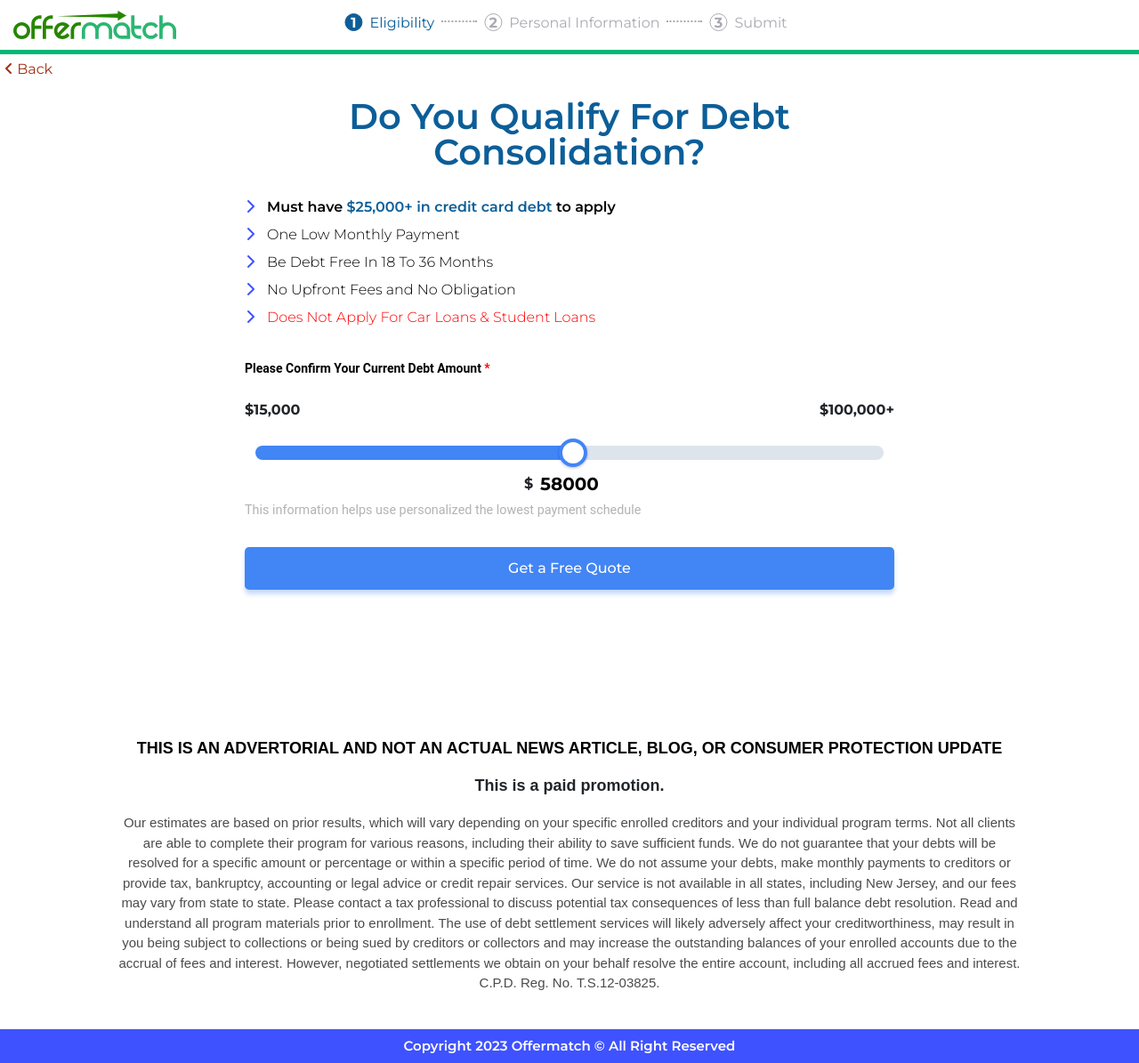
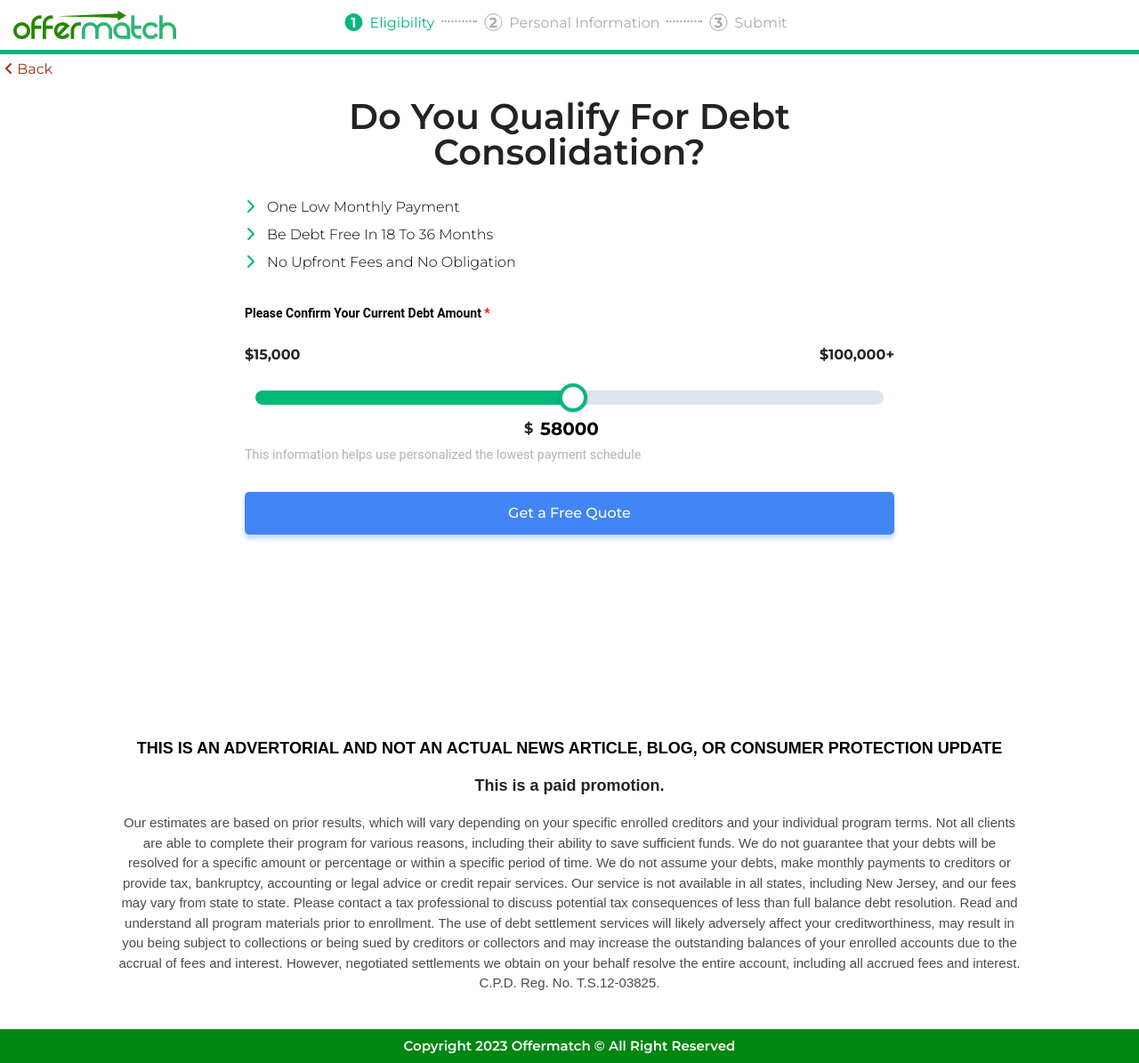
Before and after one commit to alangarza/trylendingpro, a PHP site: page /apply in a window 1280 px wide. Shown: the whole page at 89% size. Run offline with PHP 8.4, Linux system fonts and the light colour scheme; some libraries are stand-ins or nearby versions.

Commit message:
Design changes on form, color update and removal of step on form

```diff
--- a/apply/css/custom.css
+++ b/apply/css/custom.css
@@ -29,8 +29,8 @@ body,html{
     z-index: 1111;
 }
 .progress-bar-current .circled-number {
-    border-color: #0c5e98;
-    background-color: #0c5e98;
+    border-color: #00b877;
+    background-color: #00b877;
     color: #fff;
 }
 .circled-number {
@@ -66,7 +66,7 @@ body,html{
 }
 
 .progress-bar-current .progress-bar-label{
-	color: #0c5e98;
+	color: #00b877;
 }
 
 
@@ -125,12 +125,12 @@ body,html{
     height: 1rem;
     cursor: pointer;
     animate: 0.2s;
-    background: linear-gradient(90deg, #4285f4 var(--range-progress), #dee4ec var(--range-progress));
+    background: linear-gradient(90deg, #00b877 var(--range-progress), #dee4ec var(--range-progress));
     border-radius: 1rem;
 }
 #range::-webkit-slider-thumb {
     -webkit-appearance: none;
-    border: 0.25rem solid #4285f4;
+    border: 0.25rem solid #00b877;
     box-shadow: 0 1px 3px rgba(0,0,255,.3);
     border-radius: 50%;
     background: #fff;
--- a/apply/css/index.css
+++ b/apply/css/index.css
@@ -268,7 +268,7 @@ h1,h2,h3,h4,h5,h6,p{margin: 0}
 
 .multisteps-form__progress-btn.js-active {
 
-  color: #007bff;
+  color: #00b877;
 
 }
 
@@ -484,7 +484,7 @@ h1,h2,h3,h4,h5,h6,p{margin: 0}
 
 .form-sec{margin-top: 50px;margin-bottom: 80px;}
 
-.multisteps-form__panel h3{color: #0c5e98;
+.multisteps-form__panel h3{color: #232323;
 
     font-family: 'Montserrat', sans-serif;
     font-size: 40px;
@@ -495,7 +495,7 @@ h1,h2,h3,h4,h5,h6,p{margin: 0}
 
 
 
-.multisteps-form__panel h2{color: #0c5e98;
+.multisteps-form__panel h2{color: #232323;
 
     font-family: 'Montserrat', sans-serif;
 
@@ -513,7 +513,7 @@ h1,h2,h3,h4,h5,h6,p{margin: 0}
 
     font-weight: 300;color: #000;padding-bottom: 7px;}
 
-.multisteps-form__panel ul li i{margin-right: 13px;color: #3F52FF}
+.multisteps-form__panel ul li i{margin-right: 13px;color: #00b877}
 
 .multisteps-form__panel ul{margin-bottom: 30px}
 
@@ -661,7 +661,7 @@ span.lght{color: #939393;display: block;
 
 
 
-footer{background: #3F52FF;padding: 8px 0;text-align: center;}
+footer{background: #008711;padding: 8px 0;text-align: center;}
 
 footer p{font-family: 'Montserrat', sans-serif;
 
--- a/apply/index.php
+++ b/apply/index.php
@@ -187,9 +187,9 @@
                                                 <div class="multisteps-form__panel    js-active" data-animation="slideHorz" id="step-1">
                                                     <h3 class="multisteps-form__title">Do You Qualify For Debt Consolidation?</h3>
                                                     <ul>
-                                                        <li style="font-weight: 600;">
+                                                        <!-- <li style="font-weight: 600;">
                                                             <i class="fas fa-chevron-right"></i>Must have <span style="color: #0c5e98;">$25,000+ in credit card debt</span> to apply
-                                                        </li>
+                                                        </li> -->
                                                         <li>
                                                             <i class="fas fa-chevron-right"></i>One Low Monthly Payment
                                                         </li>
@@ -199,9 +199,9 @@
                                                         <li>
                                                             <i class="fas fa-chevron-right"></i>No Upfront Fees and No Obligation
                                                         </li>
-                                                        <li style="color: #ff0000;">
+                                                        <!-- <li style="color: #ff0000;">
                                                             <i class="fas fa-chevron-right"></i>Does Not Apply For Car Loans &amp; Student Loans
-                                                        </li>
+                                                        </li> -->
                                                     </ul>
                                                     <div class="multisteps-form__content">
                                                         <div class="form-row mt-4">
@@ -230,7 +230,7 @@
                                                 <!-- COPIA LAS 3 PRIMERAS LINEAS, EL STEP-2 REPRESENTA CUAL PASO ES, Y LO IMPORTANTE ACA ES QUE CAMBIES EL NUMERO, POR EJEMPLO, DIGAMOS QUE QUIERES AGREGAR EL STEP 7, ENTONCES COPIAS ESAS 3 LINEAS Y MODIFICAS EL STEP PARA QUE SEA STEP-7
                                                 EN LA LINEA 490 ESTA EL SIGUIENTE CODIGO -> "if (idDiv < 7) {" , LO PUSE ENTRE COMILLAS DOBLES, CUANDO AGREGUES O QUITES UN STEP, TIENES QUE MODIFICARLO ACA, EN EL EJEMPLO DE AGREGAR EL STEP-6, ESE IF SERIA -> "if (idDiv < 8) {" , FIJATE QUE PUSE 8 EN LUGAR DE 7, PARA QUE RECONOZCA LOS 7 STEP AGREGADOS
                                                 TAMBIEN ES IMPORTANTE ES CAMBIAR EL TIPO DE BOTON DEL NEXT, CUANDO QUIERES FINALIZAR EL FORMULARIO, TIENES QUE USAR -> "type='submit'" Y SI QUISIERAS CONTINUAR CON OTRO STEP, TENDRÍA QUE SER -> "type='button'" -->
-                                                <div class="multisteps-form__panel" data-animation="slideHorz" id="step-2">
+                                                <!-- <div class="multisteps-form__panel" data-animation="slideHorz" id="step-2">
                                                     <h2 class="multisteps-form__title">Consolidate Your Debt And Stress In Less Than 30 Seconds</h2>
                                                     <div class="multisteps-form__content">
                                                         <div class="form mt-4">
@@ -246,8 +246,8 @@
                                                             </div>
                                                         </div>
                                                     </div>
-                                                </div>
-                                                <div class="multisteps-form__panel" data-animation="slideHorz" id="step-3">
+                                                </div> -->
+                                                <div class="multisteps-form__panel" data-animation="slideHorz" id="step-2">
                                                     <h2 class="multisteps-form__title">Consolidate Your Debt And Stress In Less Than 30 Seconds</h2>
                                                     <div class="multisteps-form__content">
                                                         <div class="form mt-4">
@@ -273,7 +273,7 @@
                                                     </div>
                                                 </div>
                                                 <!--single form panel-->
-                                                <div class="multisteps-form__panel" data-animation="slideHorz" id="step-4">
+                                                <div class="multisteps-form__panel" data-animation="slideHorz" id="step-3">
                                                     <h2 class="multisteps-form__title">Consolidate Your Debt And Stress In Less Than 30 Seconds</h2>
                                                     <div class="multisteps-form__content">
                                                         <div class="form-row mt-4">
@@ -363,7 +363,7 @@
                                                         </div>
                                                     </div>
                                                 </div>
-                                                <div class="multisteps-form__panel" data-animation="slideHorz" id="step-5">
+                                                <div class="multisteps-form__panel" data-animation="slideHorz" id="step-4">
                                                     <h2 class="multisteps-form__title">Consolidate Your Debt And Stress In Less Than 30 Seconds</h2>
                                                     <div class="multisteps-form__content">
                                                         <div class="form-row mt-4">
@@ -387,7 +387,7 @@
                                                     </div>
                                                 </div>
                                                 <!--single form panel-->
-                                                <div class="multisteps-form__panel" data-animation="slideHorz" id="step-6">
+                                                <div class="multisteps-form__panel" data-animation="slideHorz" id="step-5">
                                                     <h2 class="multisteps-form__title">Consolidate Your Debt And Stress In Less Than 30 Seconds</h2>
                                                     <div class="multisteps-form__content">
                                                         <div class="form mt-4">
@@ -419,7 +419,7 @@
                 </div>
             </div>
             <div class="bckLink">
-                <a href="#">
+                <a href="/">
                     <i aria-hidden="true" class="fa fa-angle-left"></i> Back </a>
             </div>
         </div>
--- a/index.php
+++ b/index.php
@@ -317,8 +317,8 @@
             </div>
           </div>
           <div class="button-wrapper">
-            <a href="#" class="button-primary-l w-inline-block">
-              <div class="text-block">Get Pre-Approved Today</div>
+            <a href="/apply" class="button-primary-l w-inline-block">
+              <div class="text-block">Get Pre-Approved Today</div>
             </a>
           </div>
         </div>
```
